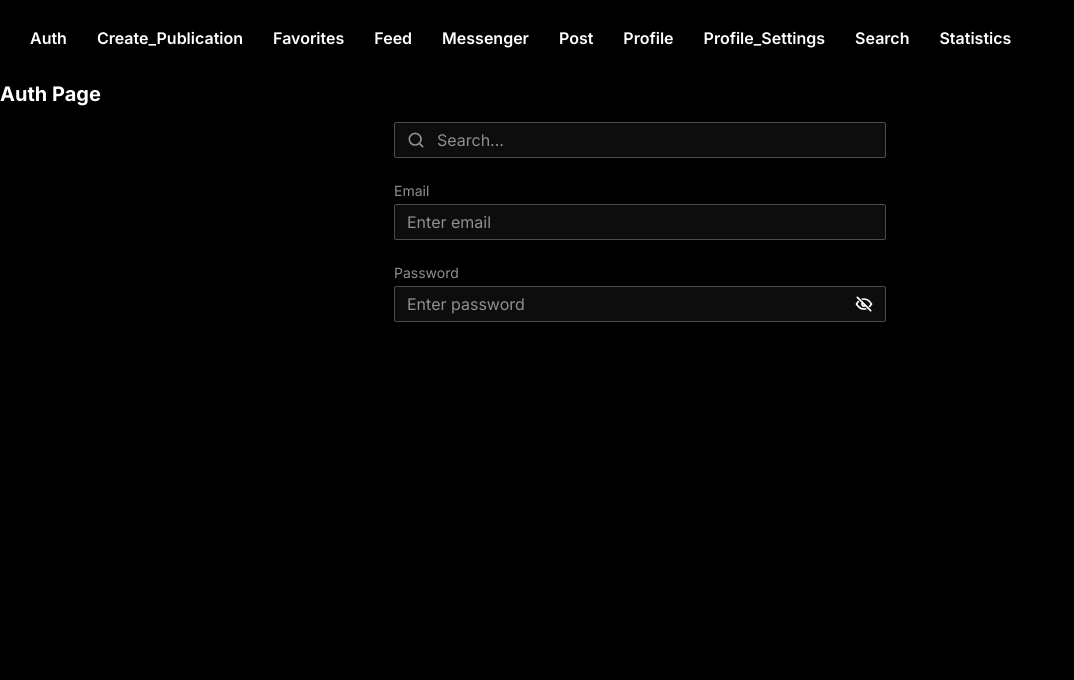
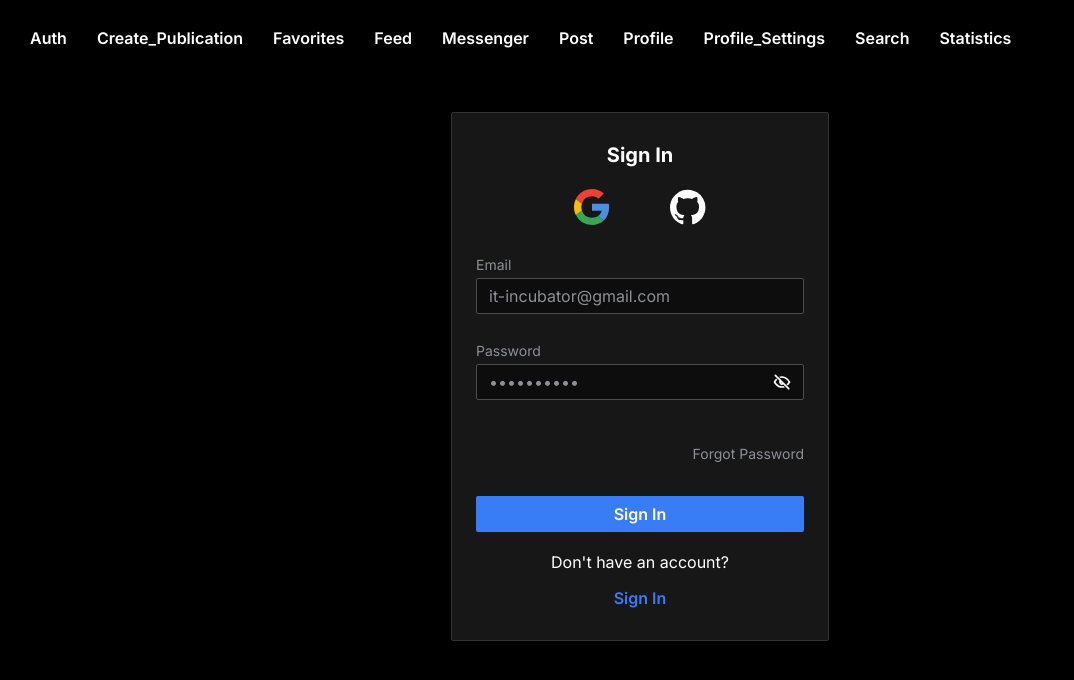
Before and after one commit to braznecstepan/inctagram, a Next.js app: page /auth in a window 1280 px wide. Shown: the top 680 px of the page, without its empty margins (0-1074 px from the left). Built offline with nearby package versions, Linux system fonts and the light colour scheme.

Commit message:
SCRUM-17 feat: add sign in page layout

```diff
--- a/src/pages/auth/Auth.tsx
+++ /dev/null
@@ -1,55 +0,0 @@
-import { EyeOffOutline, EyeOutline } from '@/shared/ui/icons'
-import { useState } from 'react'
-import { TextField } from '@/shared/ui'
-
-export function Auth() {
-  const [passwordMode, setPasswordMode] = useState<boolean>(true)
-
-  const toggleMode = () => {
-    setPasswordMode(!passwordMode)
-  }
-
-  return (
-    <>
-      <h1>Auth Page</h1>
-      <div
-        style={{
-          display: 'flex',
-          width: '40vw',
-          margin: '0 auto',
-          flexDirection: 'column',
-        }}
-      >
-        <div style={{ margin: '10px' }}>
-          <TextField
-            placeholder={'Search...'}
-            search
-            // errorMessage={'Some error occurred'}
-            // disabled
-          />
-        </div>
-
-        <div style={{ margin: '10px' }}>
-          <TextField
-            placeholder={'Enter email'}
-            label={'Email'}
-            // errorMessage={'Some error occurred'}
-            // disabled
-          />
-        </div>
-
-        <div style={{ margin: '10px' }}>
-          <TextField
-            type={passwordMode ? 'password' : 'text'}
-            placeholder={'Enter password'}
-            label={'Password'}
-            iconEnd={passwordMode ? <EyeOffOutline /> : <EyeOutline />}
-            onEndIconClick={toggleMode}
-            // errorMessage={'Some error occurred'}
-            // disabled
-          />
-        </div>
-      </div>
-    </>
-  )
-}
--- a/src/pages/auth/index.ts
+++ b/src/pages/auth/index.ts
@@ -1 +1 @@
-export { Auth } from './Auth'
+export { Auth } from './ui/Auth'
--- /dev/null
+++ b/src/pages/auth/ui/Auth.module.scss
@@ -0,0 +1,76 @@
+@use 'src/shared/ui/styles/typography' as t;
+
+.box {
+  display: flex;
+  justify-content: center;
+  margin: 36px 15px;
+}
+
+.card {
+  display: flex;
+  flex-direction: column;
+  width: 100%;
+  max-width: 378px;
+}
+
+.title {
+  @include t.uik-h1-typography;
+
+  text-align: center;
+}
+
+.icons {
+  display: flex;
+  gap: 60px;
+  justify-content: center;
+  margin-top: 13px;
+
+  svg {
+    width: 36px;
+  }
+}
+
+.form {
+  display: flex;
+  flex-direction: column;
+}
+
+.emailInput {
+  margin-top: 24px;
+}
+
+.passwordInput {
+  margin-top: 24px;
+}
+
+.forgotPassword {
+  @include t.uik-regular-link;
+
+  margin: 36px 0 0 auto;
+  padding-right: 0;
+  color: var(--color-light-900);
+
+  &:hover {
+    color: var(--color-light-900);
+    text-decoration: underline;
+  }
+}
+
+.signIn {
+  margin-top: 24px;
+}
+
+.question {
+  @include t.uik-regular-text-16;
+
+  margin-top: 18px;
+  text-align: center;
+}
+
+.signUp {
+  margin: 6px auto 0;
+
+  &:hover {
+    text-decoration: underline;
+  }
+}
--- /dev/null
+++ b/src/pages/auth/ui/Auth.tsx
@@ -0,0 +1,80 @@
+import { EyeOffOutline, EyeOutline, GithubSvgrepoCom31, GoogleSvgrepoCom1 } from '@/shared/ui/icons'
+import { FormEvent, useState } from 'react'
+import { Button, Card, TextField } from '@/shared/ui'
+
+import s from './Auth.module.scss'
+import Link from 'next/link'
+
+export function Auth() {
+  const [passwordMode, setPasswordMode] = useState<boolean>(true)
+
+  const toggleMode = () => {
+    setPasswordMode(!passwordMode)
+  }
+
+  const handleFormSubmit = (e: FormEvent<HTMLFormElement>) => {
+    e.preventDefault()
+  }
+
+  const classnames = {
+    box: s.box,
+    card: s.card,
+    title: s.title,
+    icons: s.icons,
+    form: s.form,
+    emailInput: s.emailInput,
+    passwordInput: s.passwordInput,
+    forgotPassword: s.forgotPassword,
+    signIn: s.signIn,
+    question: s.question,
+    signUp: s.signUp,
+  }
+
+  return (
+    <div className={classnames.box}>
+      <Card className={classnames.card}>
+        <span className={classnames.title}>Sign In</span>
+
+        <div className={classnames.icons}>
+          <Link href={'/auth'}>
+            <GoogleSvgrepoCom1 />
+          </Link>
+          <Link href={'/auth'}>
+            <GithubSvgrepoCom31 />
+          </Link>
+        </div>
+
+        <form className={classnames.form} onSubmit={handleFormSubmit}>
+          <TextField
+            className={classnames.emailInput}
+            placeholder={'it-incubator@gmail.com'}
+            label={'Email'}
+          />
+
+          <TextField
+            className={classnames.passwordInput}
+            type={passwordMode ? 'password' : 'text'}
+            placeholder={'••••••••••'}
+            label={'Password'}
+            iconEnd={passwordMode ? <EyeOffOutline /> : <EyeOutline />}
+            onEndIconClick={toggleMode}
+          />
+
+          <Button variant={'text'} className={classnames.forgotPassword} asChild>
+            <Link href={'/auth'}>Forgot Password</Link>
+          </Button>
+
+          <Button variant={'primary'} className={classnames.signIn} type={'submit'}>
+            Sign In
+          </Button>
+        </form>
+
+        <span className={classnames.question}>{`Don't have an account?`}</span>
+
+        <Button variant={'text'} className={classnames.signUp} asChild>
+          <Link href={'/auth'}>Sign In</Link>
+        </Button>
+      </Card>
+    </div>
+  )
+}
--- a/src/shared/ui/card/Card.module.scss
+++ b/src/shared/ui/card/Card.module.scss
@@ -1,7 +1,6 @@
 .box {
+  padding: 24px;
   border: 1px solid var(--color-dark-300);
   border-radius: var(--border-radius-s);
   background-color: var(--color-dark-500);
-
-  padding: 24px;
 }
--- a/src/shared/ui/icons/GithubSvgrepoCom31.tsx
+++ b/src/shared/ui/icons/GithubSvgrepoCom31.tsx
@@ -1,10 +1,12 @@
 import type { SVGProps } from 'react'
-import { Ref, forwardRef, memo } from 'react'
+import { forwardRef, memo, Ref } from 'react'
+
 const SvgGithubSvgrepoCom31 = (props: SVGProps<SVGSVGElement>, ref: Ref<SVGSVGElement>) => (
   <svg
     xmlns={'http://www.w3.org/2000/svg'}
-    width={24}
-    height={24}
+    width={'100%'}
+    height={'100%'}
+    viewBox={'0 0 24 24'}
     fill={'none'}
     ref={ref}
     {...props}
--- a/src/shared/ui/icons/GoogleSvgrepoCom1.tsx
+++ b/src/shared/ui/icons/GoogleSvgrepoCom1.tsx
@@ -1,10 +1,12 @@
 import type { SVGProps } from 'react'
-import { Ref, forwardRef, memo } from 'react'
+import { forwardRef, memo, Ref } from 'react'
+
 const SvgGoogleSvgrepoCom1 = (props: SVGProps<SVGSVGElement>, ref: Ref<SVGSVGElement>) => (
   <svg
     xmlns={'http://www.w3.org/2000/svg'}
-    width={24}
-    height={24}
+    width={'100%'}
+    height={'100%'}
+    viewBox={'0 0 24 24'}
     fill={'none'}
     ref={ref}
     {...props}
--- a/src/shared/ui/modal/Modal.module.scss
+++ b/src/shared/ui/modal/Modal.module.scss
@@ -1,4 +1,4 @@
-@use "src/shared/ui/styles/typography" as t;
+@use 'src/shared/ui/styles/typography' as t;
 
 .Overlay {
   position: fixed;
--- a/src/shared/ui/styles/_boilerplate.scss
+++ b/src/shared/ui/styles/_boilerplate.scss
@@ -42,13 +42,13 @@ a {
 }
 
 h1 {
-  @include t.uik_h1-typography();
+  @include t.uik-h1-typography;
 }
 
 h2 {
-  @include t.uik_h2-typography();
+  @include t.uik-h2-typography;
 }
 
 h3 {
-  @include t.uik_h3-typography();
+  @include t.uik-h3-typography;
 }
--- a/src/shared/ui/styles/_typography.scss
+++ b/src/shared/ui/styles/_typography.scss
@@ -7,51 +7,51 @@
   color: $color;
 }
 
-@mixin uik_large {
+@mixin uik-large {
   @include typography(var(--font-size-xxl), var(--font-weight-600), var(--line-height-l));
 }
 
-@mixin uik_h1-typography {
+@mixin uik-h1-typography {
   @include typography(var(--font-size-xl), var(--font-weight-700), var(--line-height-l));
 }
 
-@mixin uik_h2-typography {
+@mixin uik-h2-typography {
   @include typography(var(--font-size-l), var(--font-weight-700), var(--line-height-m));
 }
 
-@mixin uik_h3-typography {
+@mixin uik-h3-typography {
   @include typography(var(--font-size-m), var(--font-weight-600), var(--line-height-s));
 }
 
-@mixin uik_regular-text-16 {
+@mixin uik-regular-text-16 {
   @include typography(var(--font-size-m), var(--font-weight-400), var(--line-height-m));
 }
 
-@mixin uik_bold-text-16 {
+@mixin uik-bold-text-16 {
   @include typography(var(--font-size-m), var(--font-weight-700), var(--line-height-m));
 }
 
-@mixin uik_regular-text-14 {
+@mixin uik-regular-text-14 {
   @include typography(var(--font-size-s), var(--font-weight-400), var(--line-height-m));
 }
 
-@mixin uik_medium-text-14 {
+@mixin uik-medium-text-14 {
   @include typography(var(--font-size-s), var(--font-weight-500), var(--line-height-m));
 }
 
-@mixin uik_bold-text-14 {
+@mixin uik-bold-text-14 {
   @include typography(var(--font-size-s), var(--font-weight-700), var(--line-height-m));
 }
 
-@mixin uik_small-text {
+@mixin uik-small-text {
   @include typography(var(--font-size-xs), var(--font-weight-400), var(--line-height-s));
 }
 
-@mixin uik_semi-bold-small-text {
+@mixin uik-semi-bold-small-text {
   @include typography(var(--font-size-xs), var(--font-weight-600), var(--line-height-s));
 }
 
-@mixin uik_regular-link {
+@mixin uik-regular-link {
   @include typography(
     var(--font-size-s),
     var(--font-weight-400),
@@ -60,7 +60,7 @@
   );
 }
 
-@mixin uik_small-link {
+@mixin uik-small-link {
   @include typography(
     var(--font-size-xs),
     var(--font-weight-400),
@@ -69,7 +69,7 @@
   );
 }
 
-@mixin uik_typography-error {
+@mixin uik-typography-error {
   @include typography(
     var(--font-size-s),
     var(--font-weight-400),
--- a/src/shared/ui/text-field/TextField.module.scss
+++ b/src/shared/ui/text-field/TextField.module.scss
@@ -135,5 +135,5 @@
 }
 
 .errorText {
-  @include t.uik_typography-error();
+  @include t.uik-typography-error;
 }
```
